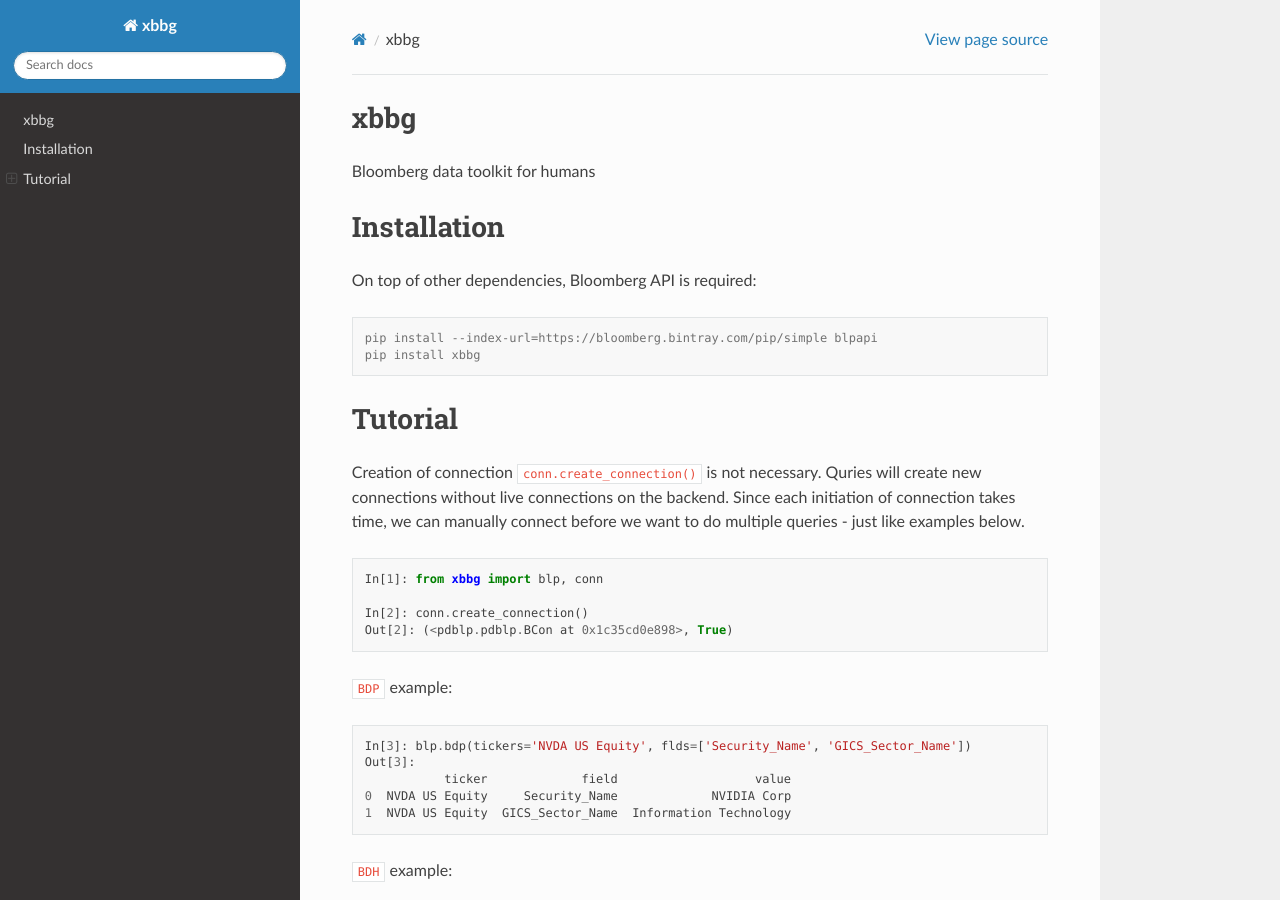
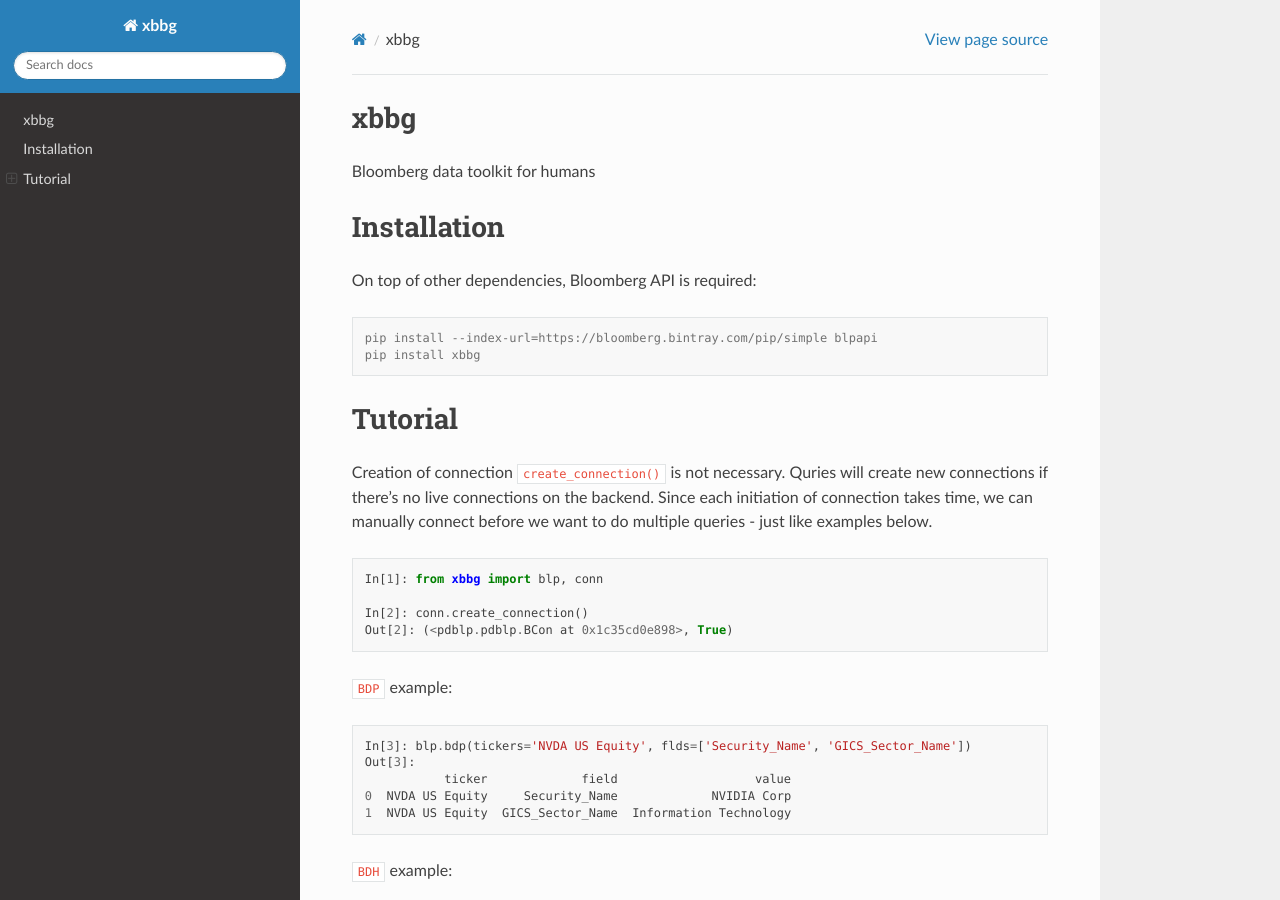
Before and after one commit to alpha-xone/xbbg, a Sphinx documentation site: the page built from docs/index.rst, in a window 1280 px wide and 900 px high. Built offline with Sphinx 7.4.7 and the Read the Docs theme 2.0.0, drawn with Linux system fonts in a browser that asks for light colours.

Commit message:
minor fix

```diff
--- a/docs/index.rst
+++ b/docs/index.rst
@@ -16,8 +16,8 @@ On top of other dependencies, Bloomberg API is required:
 Tutorial
 ========
 
-Creation of connection ``conn.create_connection()`` is not necessary.
-Quries will create new connections without live connections on the backend.
+Creation of connection ``create_connection()`` is not necessary.
+Quries will create new connections if there's no live connections on the backend.
 Since each initiation of connection takes time, we can manually connect
 before we want to do multiple queries - just like examples below.
 
```
Also changed, not shown: other parts of docs/index.rst (+1 -1 lines), README.md (+4 -4 lines).
